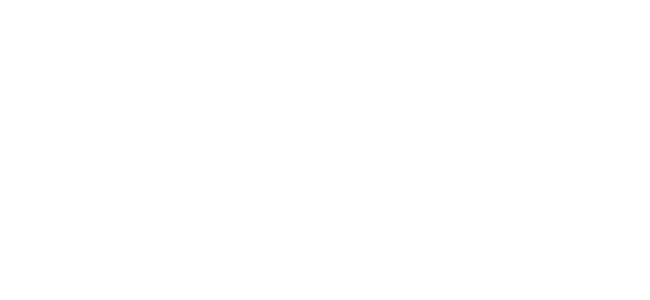
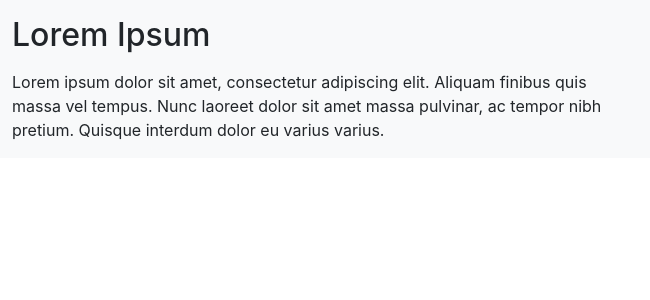
Before and after one commit to yungshun317/react-bootstrap-sass-grid, a React app: page / in a window 1280 px wide. Shown: the top 300 px of the page, without its empty margins (0-650 px from the left). Built offline with nearby package versions, Linux system fonts and the light colour scheme.

Commit message:
[FEAT] Create a full-width hero

```diff
--- a/src/App.js
+++ b/src/App.js
@@ -2,7 +2,25 @@
 
 export default function App() {
     return (
-        <>
-        </>
+        <div className="bg-light">
+            <div className="container">
+                <div className="row">
+                    <div className="col-md-6 col-sm-12 bg-light">
+                        <div>
+                            <h2 style={{
+                                display: "block",
+                                marginBlockStart: "16px",
+                                marginBlockEnd: "16px"
+                            }}>Lorem Ipsum</h2>
+                            <p style={{
+                                display: "block",
+                                marginBlockStart: "16px",
+                                marginBlockEnd: "16px"
+                            }}>Lorem ipsum dolor sit amet, consectetur adipiscing elit. Aliquam finibus quis massa vel tempus. Nunc laoreet dolor sit amet massa pulvinar, ac tempor nibh pretium. Quisque interdum dolor eu varius varius.</p>
+                        </div>
+                    </div>
+                </div>
+            </div>
+        </div>
     );
 }
--- a/src/index.js
+++ b/src/index.js
@@ -1,6 +1,5 @@
 import React from "react";
 import { render } from "react-dom";
-import "bootstrap";
 
 import App from "./App";
 import "../public/scss/main.scss";
```
